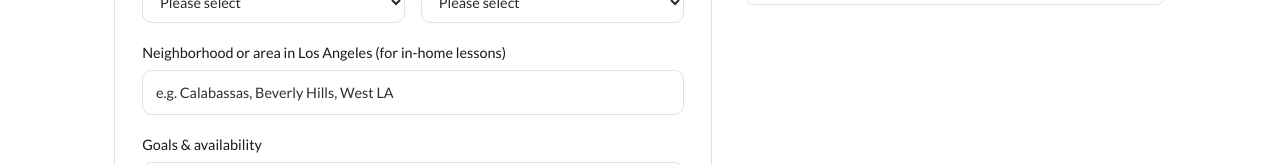
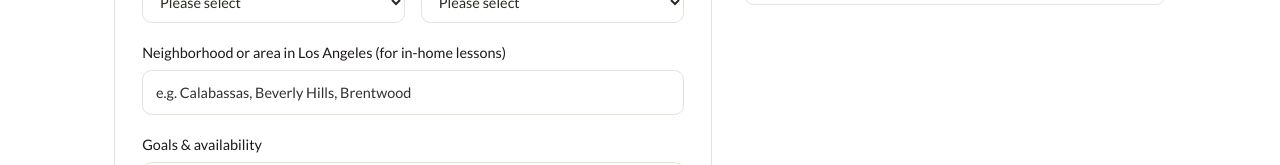
Before and after one commit to elemets/andreasmusiclessons, a React (Vite) app: page /contact in a window 1280 px wide. Shown: the part 483-648 px from the top of the page. Built offline with nearby package versions, Linux system fonts and the light colour scheme; the HTML template or start-up script is replaced by a standard one.

Commit message:
Adding brentwood

```diff
--- a/src/pages/Contact.tsx
+++ b/src/pages/Contact.tsx
@@ -86,7 +86,7 @@ const Contact: React.FC = () => {
                 id="location"
                 name="location"
                 type="text"
-                placeholder="e.g. Calabassas, Beverly Hills, West LA "
+                placeholder="e.g. Calabassas, Beverly Hills, Brentwood "
               />
             </div>
 
```
